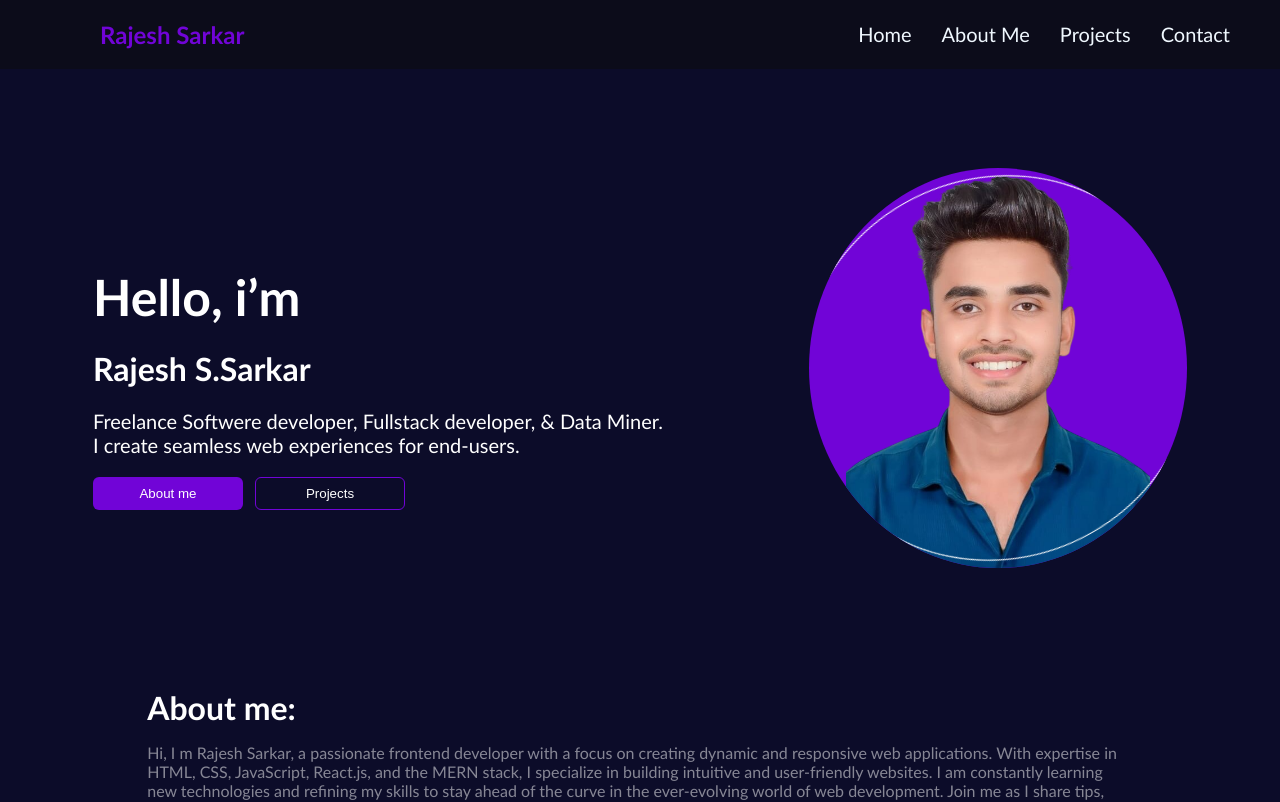
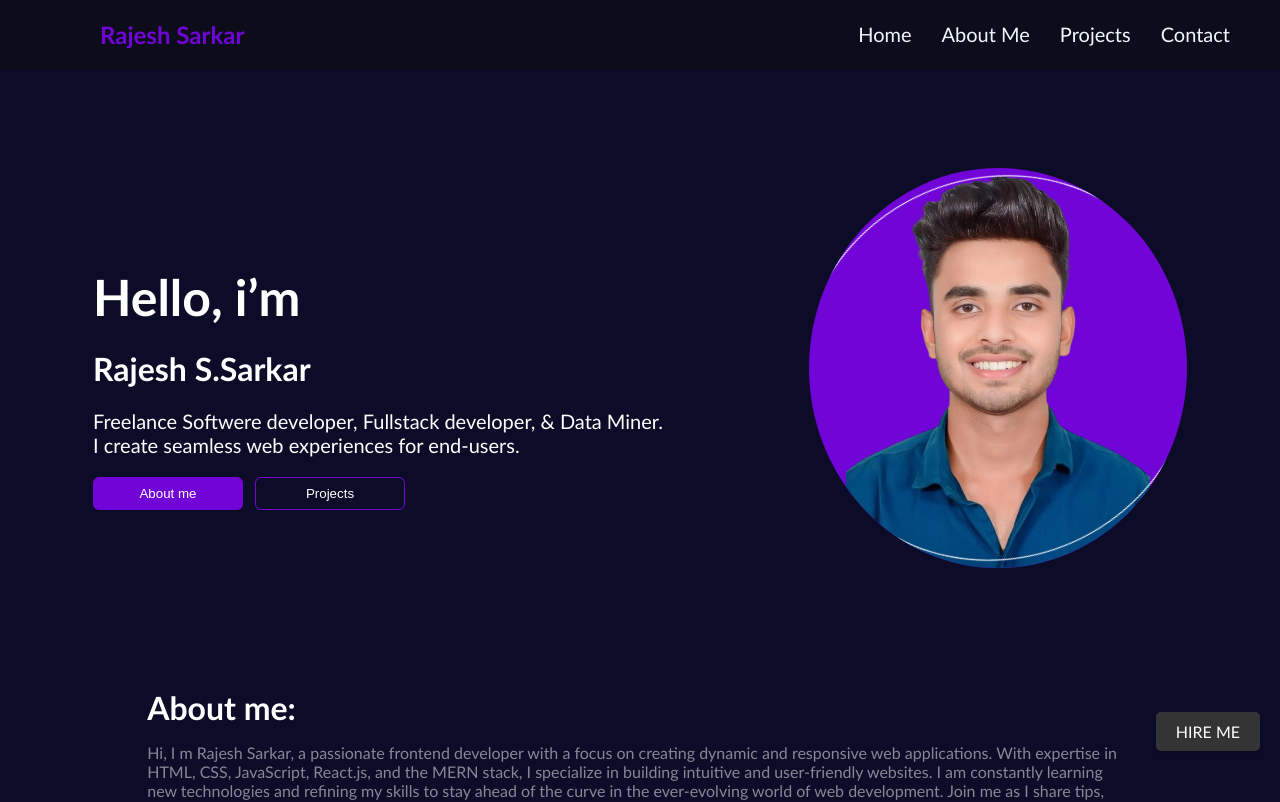
Before and after one commit to rajeshsarkar95/potfolio, a Next.js app: page / in a window 1280 px wide. Shown: the top 802 px of the page. Built offline with nearby package versions, Linux system fonts and the light colour scheme.

Commit message:
add new button

```diff
--- a/src/app/components/mainbar/mainbar.css
+++ b/src/app/components/mainbar/mainbar.css
@@ -13,6 +13,31 @@
 .my_difination{
   font-size: 20px;
 }
+.hire_me {
+  position: fixed;
+  bottom: 58px;
+  right: 20px;
+}
+
+.hireme_button {
+ background-color: rgb(52, 52, 53);
+  color: white;
+  text-decoration: none;
+  font-family: 'Gill Sans', 'Gill Sans MT', Calibri, 'Trebuchet MS', sans-serif;
+  padding: 10px 20px;
+  border: none;
+  border-radius: 5px;
+  font-size: 16px;
+  cursor: pointer;
+  box-shadow: 0px 4px 6px rgba(0, 0, 0, 0.1);
+  transition: background-color 0.3s ease;
+}
+
+.hireme_button:hover {
+  background-color:aliceblue;
+  color: black;
+}
+
 .profile_section {
   color: white;
   margin-top: 61px;
--- a/src/app/components/mainbar/page.js
+++ b/src/app/components/mainbar/page.js
@@ -86,6 +86,9 @@ function Mainbar() {
           />
         </div>
       </div>
+      <div className="hire_me">
+        <Link href="https://api.whatsapp.com/send?phone=9568755984&text=I%20want%20to%20hire%20you" className="hireme_button">HIRE ME</Link>
+      </div>
       <div className="experience_profile">
         <div className="experience">
           <h1  className="about_me">About me:</h1>
--- a/src/app/components/nabvar/navbar.css
+++ b/src/app/components/nabvar/navbar.css
@@ -117,6 +117,7 @@ ul a {
   flex-direction: column;
   justify-content: space-between;
   right: 0;
+  z-index: 1000;
 }
 .sidebar ul {
   list-style: none;
```
